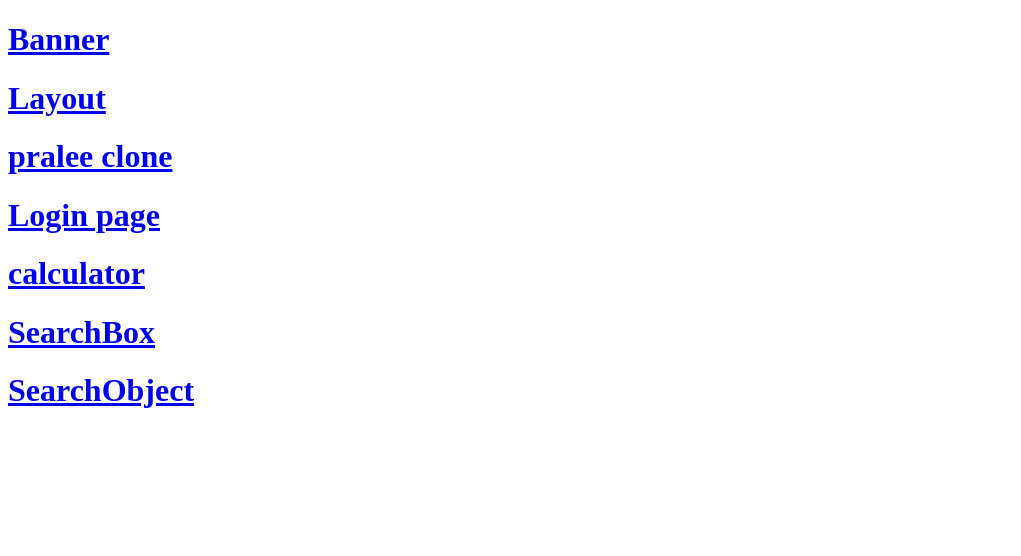
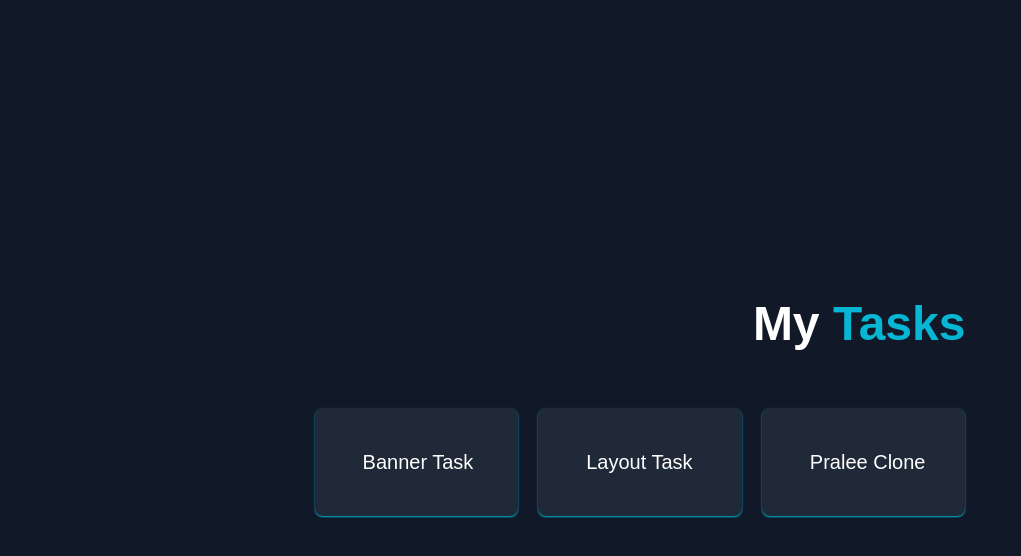
Before and after one commit to khushboochawla15/mern-task, a plain HTML site: page index.html in a window 1280 px wide. Shown: the whole page, without its empty margins (0-1021 px from the left). Drawn offline with nearby package versions, Linux system fonts and the light colour scheme.

Commit message:
Add files via upload

```diff
--- a/index.html
+++ b/index.html
@@ -3,16 +3,25 @@
 <head>
     <meta charset="UTF-8">
     <meta name="viewport" content="width=device-width, initial-scale=1.0">
-    <title>portfolio</title>
+    <title>HTML-CSS tasks</title>
+    <link rel="stylesheet" href="style1.css">
+    <script src="https://cdn.tailwindcss.com"></script>
+</head>
+<body class="bg-gray-900">
+      <div class="flex flex-col px-10 sm:px-24 mt-16 lg:mt-4">
+      <h1 class="lg:self-end self-start pb-3  font-extrabold text-white text-4xl sm:text-5xl text-right pt-8 w-max float-right"> My <span class="text-cyan-500">Tasks </span></h1>
+      <div class="grid sm:grid-cols-2 lg:grid-cols-3 gap-5 mt-12">
 
-</head>
-<body>
-   <a href="task1.html"><h1>Banner</h1></a>
-   <a href="task2.html"><h1>Layout</h1></a>
-   <a href="task3.html"><h1>pralee clone</h1></a>
-   <a href="task4.html"><h1>Login page</h1></a>
-   <a href="task5.html"><h1>calculator</h1></a>
-   <a href="task6.html"><h1>SearchBox</h1></a>
-   <a href="task7.html"><h1>SearchObject</h1></a>
+        <a href="https://khushboochawla15.github.io/mern-task/task1.html"><div class="flex items-center p-10 bg-gray-800 rounded-lg hover:bg-gray-900 mb-8 shadow-sm transition-all duration-500 hover:shadow-cyan-100 shadow-cyan-500 ">
+            <h1 class=" pl-2 text-white text-xl">Banner Task</h1></div></a>
+
+           <a href="https://khushboochawla15.github.io/mern-task/task2.html"> <div class="flex items-center p-10 bg-gray-800 rounded-lg hover:bg-gray-900 mb-8 shadow-sm transition-all duration-500 hover:shadow-cyan-100 shadow-cyan-500 ">
+               <h1 class=" pl-2 text-white text-xl">Layout Task</h1></div></a>
+
+               <a href="https://khushboochawla15.github.io/mern-task/task3.html"> <div class="flex items-center p-10 bg-gray-800 rounded-lg hover:bg-gray-900 mb-8 shadow-sm transition-all duration-500 hover:shadow-cyan-100 shadow-cyan-500 ">
+                <h1 class=" pl-2 text-white text-xl">Pralee Clone</h1></div></a>
+
+                </div>
+                  </div>
 </body>
 </html>
```
